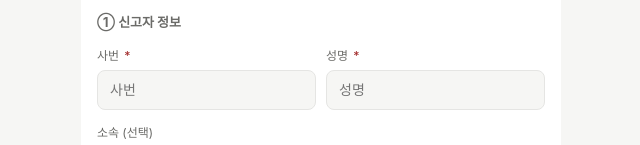
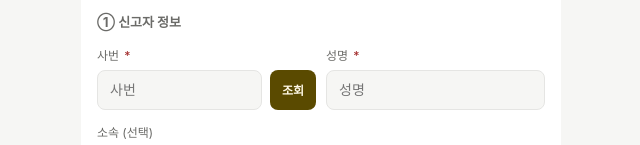
Before and after one commit to shinsak12-sketch/hr-note, a React (Vite) app in the folder frontend/: page /dbsonsa/asset in a window 1280 px wide. Shown: the part 149-294 px from the top of the page, without its empty margins (319-959 px from the left). Built offline with nearby package versions, Linux system fonts and the light colour scheme; no server answers.

Commit message:
fix: 사번 자산조회 onBlur→조회버튼으로 변경

```diff
--- a/frontend/src/pages/AssetRequest.jsx
+++ b/frontend/src/pages/AssetRequest.jsx
@@ -103,10 +103,20 @@ export default function AssetRequest() {
         <div style={{ display: 'grid', gridTemplateColumns: '1fr 1fr', gap: 10 }}>
           <div className="form-group">
             <label className="form-label">사번 <span className="req">*</span></label>
-            <input type="text" placeholder="사번"
-              value={form.emp_no}
-              onChange={e => { setF('emp_no', e.target.value); setEmpAssets([]); setF('old_asset_no', ''); }}
-              onBlur={e => fetchEmpAssets(e.target.value, form.asset_type)} />
+            <div style={{ display: 'flex', gap: 8 }}>
+              <input type="text" placeholder="사번"
+                value={form.emp_no}
+                onChange={e => { setF('emp_no', e.target.value); setEmpAssets([]); setF('old_asset_no', ''); }}
+                style={{ flex: 1 }} />
+              <button type="button" onClick={() => fetchEmpAssets(form.emp_no, form.asset_type)}
+                disabled={!form.emp_no || loadingAssets}
+                style={{
+                  padding: '0 12px', height: 40, borderRadius: 8,
+                  background: '#5A4A00', color: '#FFF9E6',
+                  border: 'none', fontSize: 12, fontWeight: 600,
+                  cursor: 'pointer', whiteSpace: 'nowrap',
+                }}>{loadingAssets ? '...' : '조회'}</button>
+            </div>
           </div>
           <div className="form-group">
             <label className="form-label">성명 <span className="req">*</span></label>
```
